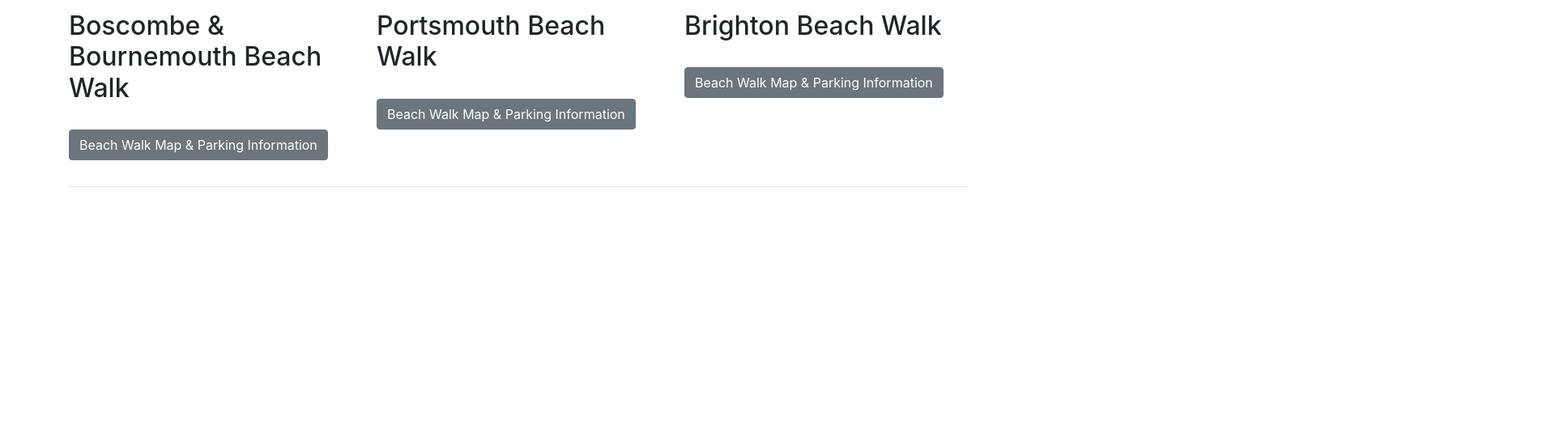
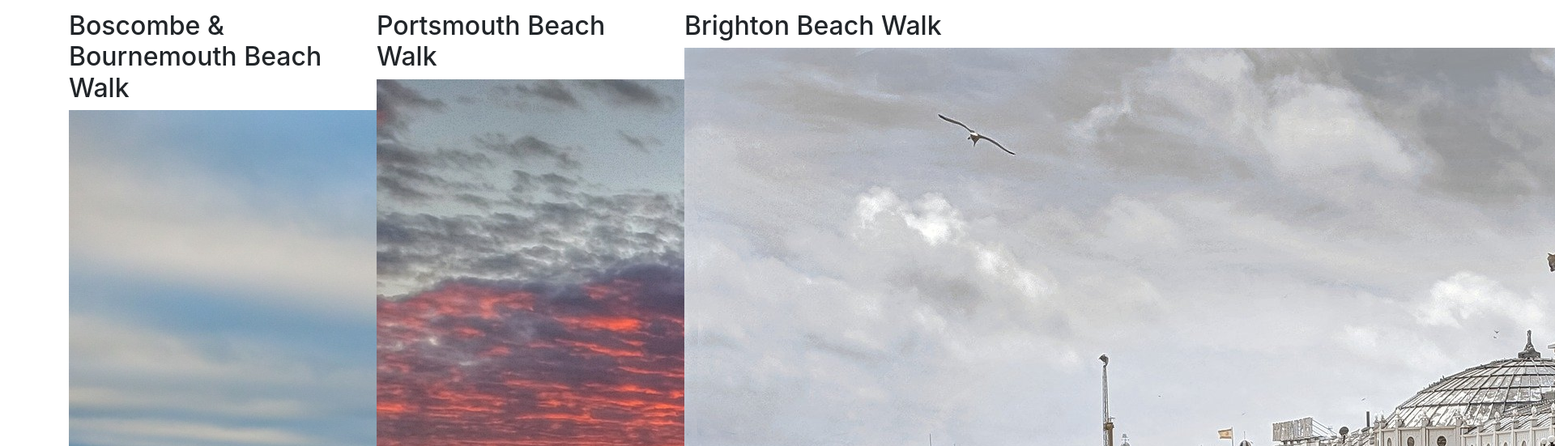
Before and after one commit to Code-Institute-Submissions/David-Harris-MP1, a plain HTML site: page index.html in a window 1280 px wide. Shown: the part 1705-2256 px from the top of the page at 81% size, 1920 px wide, since content can reach past the window. Before the commit the page ends 1952 px from the top, so only its background shows below. Drawn offline with nearby package versions, Linux system fonts and the light colour scheme.

Commit message:
uploaded more pictures & linked pictures to homepage & updated readme file

```diff
--- a/index.html
+++ b/index.html
@@ -95,17 +95,17 @@ We do have social media accounts that we would suggest you follow to stay up to
     <div class="row">
       <div class="col-md-4">
         <h2>Boscombe & Bournemouth Beach Walk</h2>
-        <img src="" alt="">
+        <img src="assets/images/bournemouth-pier.jpg" alt="Bournemouth pier & beach.">
         <p><a class="btn btn-secondary" href="boscombe&bournemouth.html" role="button">Beach Walk Map & Parking Information</a></p>
       </div>
       <div class="col-md-4">
         <h2>Portsmouth Beach Walk</h2>
-        <img src="" alt="">
+        <img src="assets/images/portsmouth-sunset-walk.jpg" alt="Portsmouth sunset path by the sea.">
         <p><a class="btn btn-secondary" href="portsmouth.html" role="button">Beach Walk Map & Parking Information</a></p>
       </div>
       <div class="col-md-4">
         <h2>Brighton Beach Walk</h2>
-        <img src="" alt="">
+        <img src="assets/images/brighton-pier.jpg" alt="Brighton pier & beach.">
         <p><a class="btn btn-secondary" href="brighton.html" role="button">Beach Walk Map & Parking Information</a></p>
       </div>
     </div>
```
Also changed, not shown: assets/images/bournemouth-pier.jpg (added), assets/images/brighton-pier.jpg (added), assets/images/portsmouth-sunset-walk.jpg (added), 1 other file.
